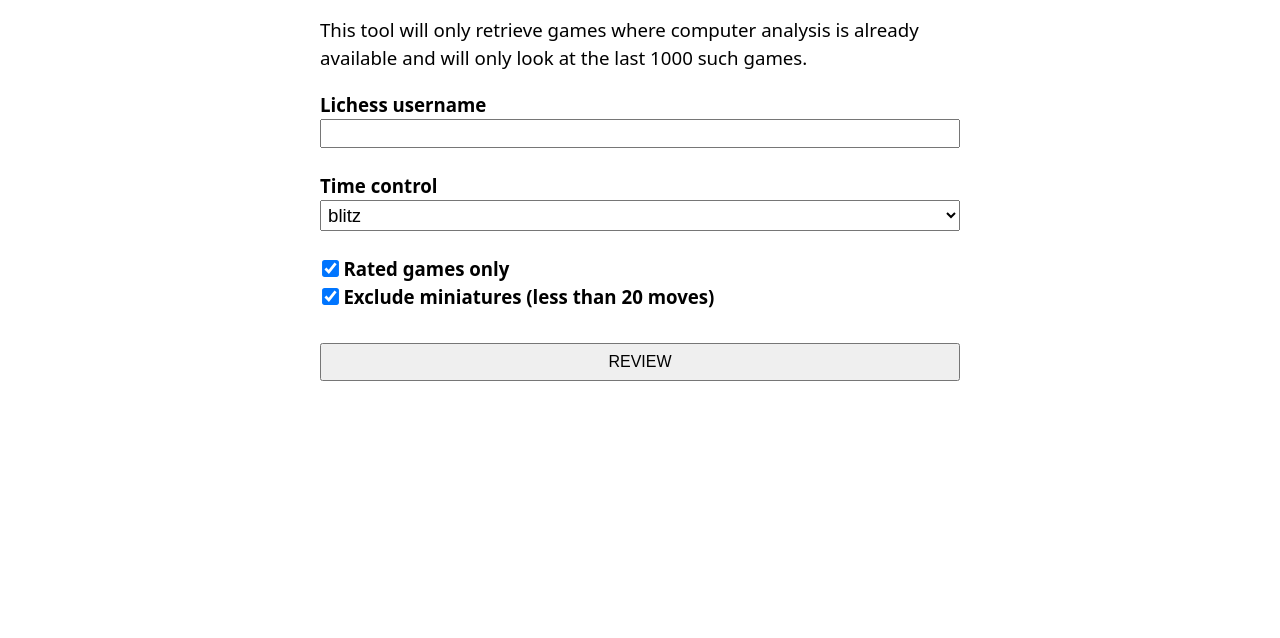
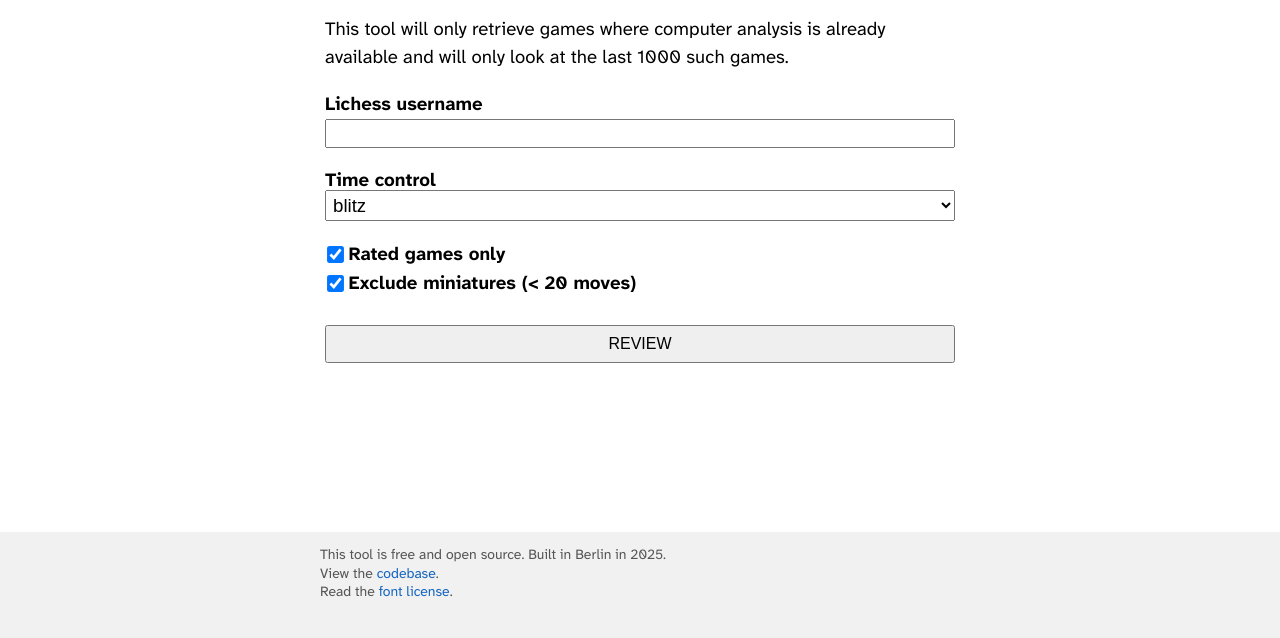
Before and after one commit to matstc/most-accurate-games, a plain HTML site: page index.html in a window 1280 px wide. Shown: the part 162-800 px from the top of the page. Drawn offline with Linux system fonts and the light colour scheme.

Commit message:
Add Atkinson Hyperlegible Next + footer

```diff
--- a/index.html
+++ b/index.html
@@ -28,14 +28,14 @@
         <option value="classical">classical</option>
       </select>
 
-      <div style="display: flex; align-items: center;">
+      <div style="display: flex; align-items: center; margin-bottom: 10px;">
         <input id="rated_only" type="checkbox" name="rated_only" value="true" checked>
         <label for="rated_only"> Rated games only</label>
       </div>
 
       <div style="display: flex; align-items: center;">
         <input id="exclude_miniatures" type="checkbox" name="exclude_miniatures" value="true" checked>
-        <label for="exclude_miniatures"> Exclude miniatures (less than 20 moves)</label>
+        <label for="exclude_miniatures"> Exclude miniatures (&lt; 20 moves)</label>
       </div>
 
       <button type="submit">REVIEW</button>
@@ -54,5 +54,12 @@
     </script>
   </main>
 
+  <footer>
+    <div class="footer-slot">
+      <div>This tool is free and open source. Built in Berlin in 2025.</div>
+      <div>View the <a href="https://github.com/matstc/most-accurate-games">codebase</a>.</div>
+      <div>Read the <a href="/Atkinson-Hyperlegible-SIL-OPEN-FONT-LICENSE-Version 1.1-v2 ACC.pdf">font license</a>.</div>
+    </div>
+  </footer>
 </body>
 </html>
--- a/styles.css
+++ b/styles.css
@@ -4,14 +4,36 @@
   --green: #0b8043;
 }
 
+@font-face {
+  font-family: "Atkinson Hyperlegible Next";
+  src: url("/AtkinsonHyperlegibleNext-Regular.otf") format("opentype");
+  font-weight: 400;
+  font-style: normal;
+  font-display: swap;
+}
+
+@font-face {
+  font-family: "Atkinson Hyperlegible Next";
+  src: url("/AtkinsonHyperlegibleNext-Bold.otf") format("opentype");
+  font-weight: 700;
+  font-style: normal;
+  font-display: swap;
+}
+
 * {
   box-sizing: border-box;
 }
 
+html, body {
+  height: 100%;
+  margin: 0;
+}
+
 body {
-  margin: 0;
-  padding: 2rem 5px;
-  font-family: system-ui, -apple-system, BlinkMacSystemFont, "Segoe UI", sans-serif;
+  display: flex;
+  flex-direction: column;
+  padding: 2rem 0 0 0;
+  font-family: "Atkinson Hyperlegible Next", system-ui, -apple-system, BlinkMacSystemFont, "Segoe UI", sans-serif;
   line-height: 1.5;
 }
 
@@ -25,14 +47,33 @@ h1 {
 }
 
 main {
+  flex: 1;
   max-width: 640px;
   margin: auto;
+  padding: 0 5px 6rem 5px;
+}
+
+footer {
+  background: #f1f1f1;
+  padding: 15px 5px 35px;
+  line-height: 1em;
+  color: #555;
+}
+
+footer .footer-slot {
+  max-width: 640px;
+  margin: auto;
+  font-size: 75%;
 }
 
 form {
   label {
     display: block;
     font-weight: bold;
+  }
+
+  input + label {
+    line-height: 1em;
   }
 
   input[type=text] {
```
Also changed, not shown: results.html (+1 -1 lines), AtkinsonHyperlegibleNext-Bold.otf (added), AtkinsonHyperlegibleNext-Regular.otf (added), 3 other files.
